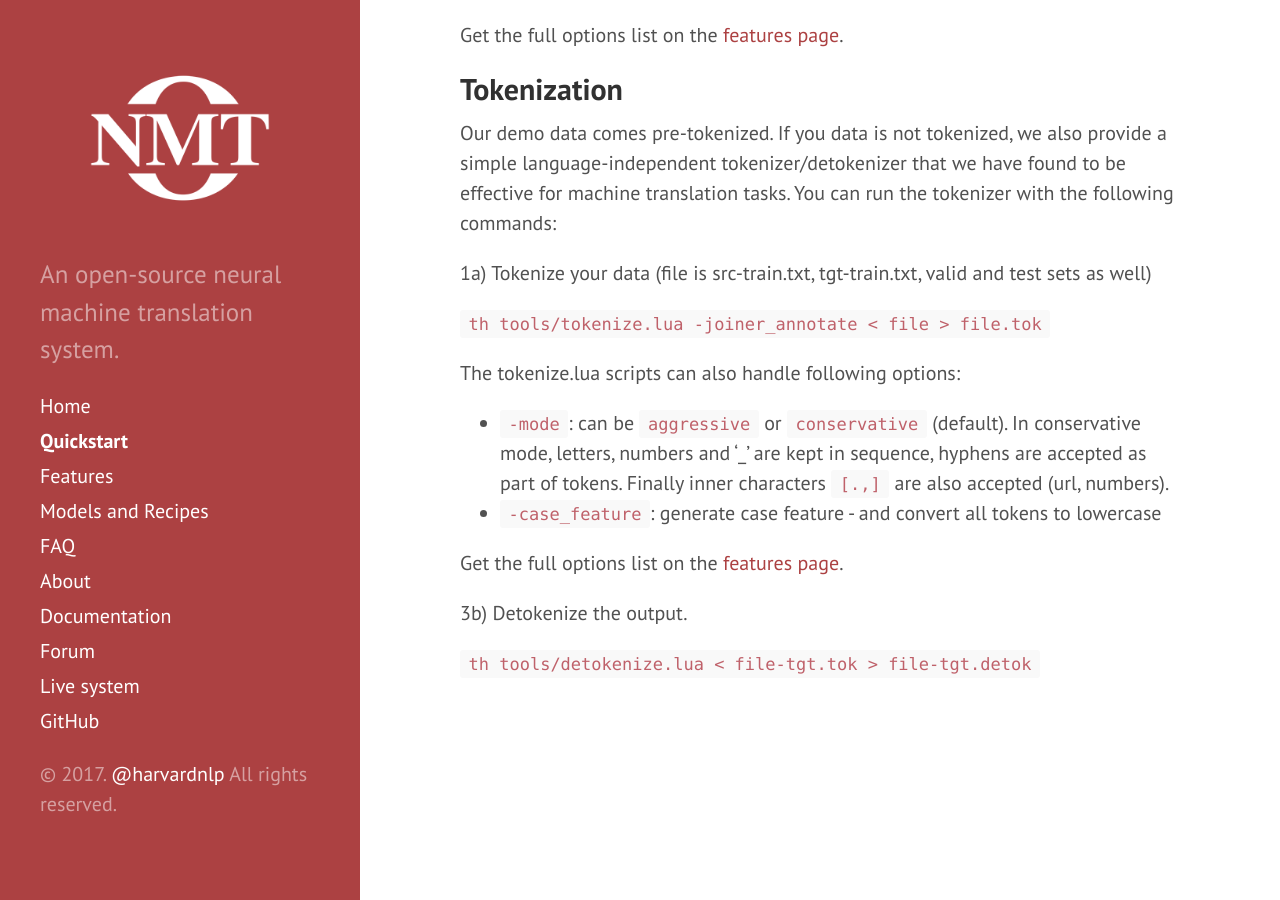
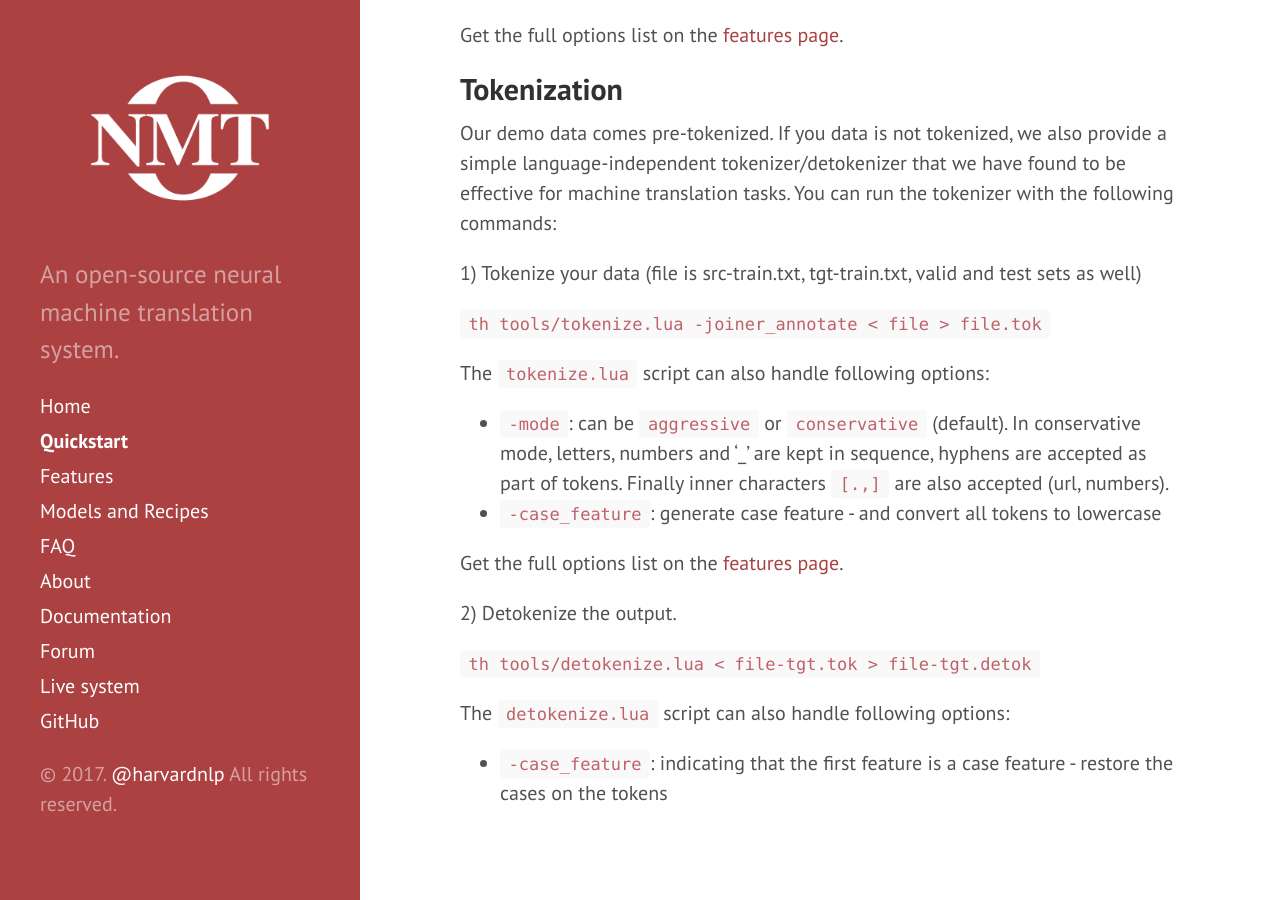
Before and after one commit to OpenNMT/opennmt.github.io, a Jekyll site: the page built from Guide.md, in a window 1280 px wide and 900 px high, scrolled down 3457 px. Built offline with Jekyll 4.4.1, drawn with Linux system fonts in a browser that asks for light colours.

Commit message:
fix numbering

````diff
--- a/Guide.md
+++ b/Guide.md
@@ -119,17 +119,21 @@ Get the full options list on the <a href="http://opennmt.net//Advanced/#translat
 Our demo data comes pre-tokenized. If you data is not tokenized, we also provide a simple language-independent tokenizer/detokenizer that we have found to be effective for machine translation tasks. You can run the tokenizer with the following commands:
 
 
-1a) Tokenize your data (file is src-train.txt, tgt-train.txt, valid and test sets as well)
+1) Tokenize your data (file is src-train.txt, tgt-train.txt, valid and test sets as well)
 
 ```th tools/tokenize.lua -joiner_annotate < file > file.tok```
 
-The tokenize.lua scripts can also handle following options:
+The `tokenize.lua` script can also handle following options:
 
 * `-mode`: can be `aggressive` or `conservative` (default). In conservative mode, letters, numbers and '_' are kept in sequence, hyphens are accepted as part of tokens. Finally inner characters `[.,]` are also accepted (url, numbers).
 * `-case_feature`: generate case feature - and convert all tokens to lowercase
 
 Get the full options list on the <a href="http://opennmt.net//Advanced/#tokenizer---full-option-list">features page</a>.
 
-3b) Detokenize the output.
+2) Detokenize the output.
 
 ```th tools/detokenize.lua < file-tgt.tok > file-tgt.detok```
+
+The `detokenize.lua` script can also handle following options:
+
+* `-case_feature`: indicating that the first feature is a case feature - restore the cases on the tokens
````
